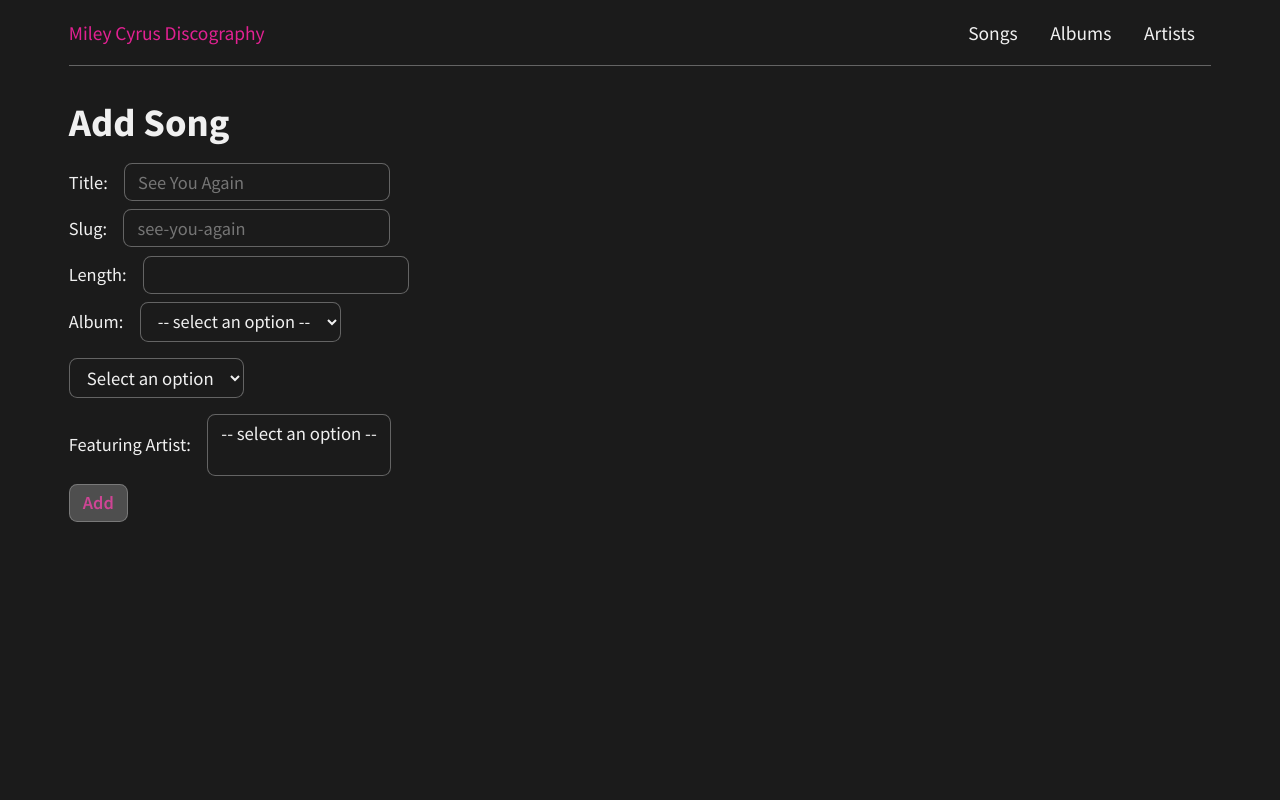
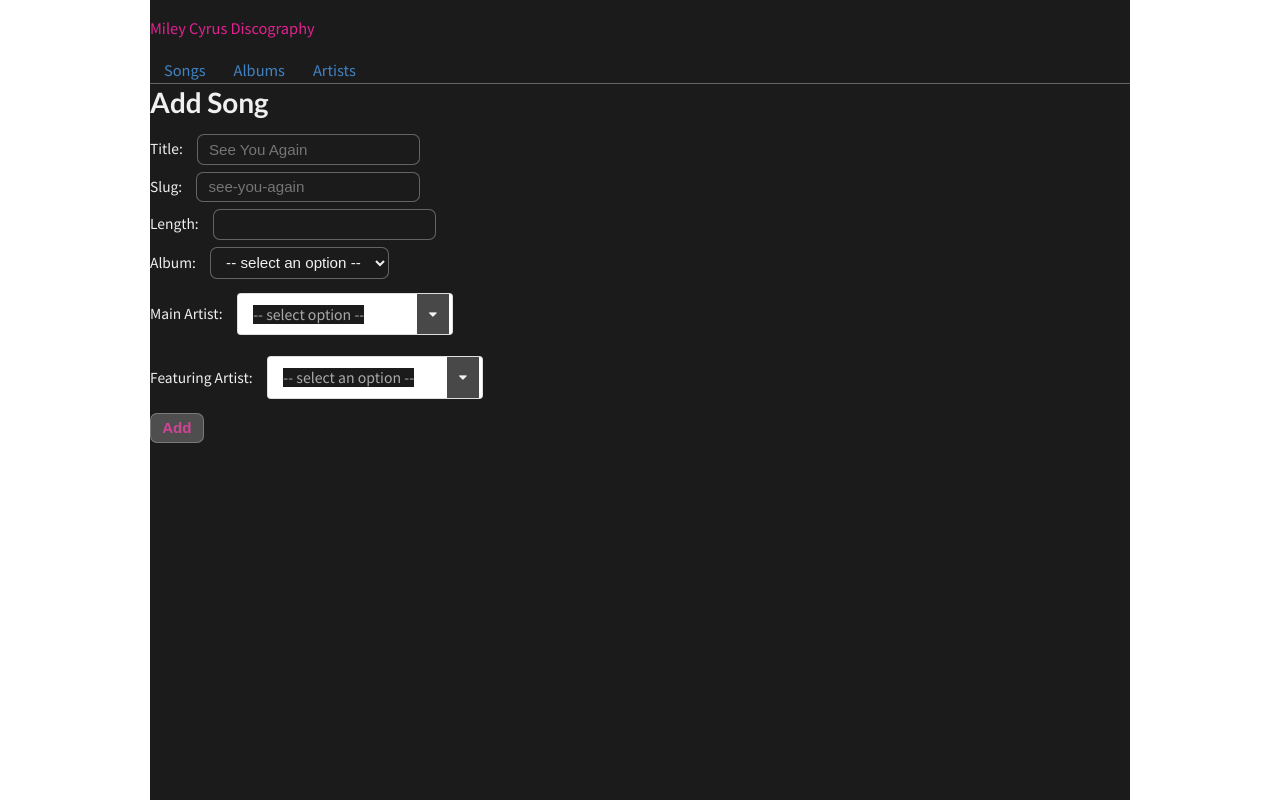
Before and after one commit to cammarb/miley-discography, a Flask app: page /songs/add_song in a window 1280 px wide. Run offline with Flask 2, Linux system fonts and the light colour scheme; data that the repository does not hold is empty; some libraries are stand-ins or nearby versions.

Commit message:
update templates

```diff
--- a/app/templates/songs/add_song.html
+++ b/app/templates/songs/add_song.html
@@ -2,6 +2,13 @@
 {% block head%}
 {{super()}}
 <script src="{{ url_for('static',filename='js/multiselect.js') }}"></script>
+
+
+<link rel="stylesheet" href="https://cdnjs.cloudflare.com/ajax/libs/semantic-ui/2.4.1/semantic.min.css" />
+<script src="https://code.jquery.com/jquery-3.1.1.min.js">
+</script>
+<script src="https://cdnjs.cloudflare.com/ajax/libs/semantic-ui/2.4.1/semantic.min.js">
+</script>
 {% endblock %}
 
 {% block nav %}
@@ -37,24 +44,21 @@
             {% endfor %}
         </select>
     </div>
-    <div class="multiselect">
-        <div class="selectBox">
-            <select>
-                <option>Select an option</option>
-            </select>
-            <div class="overSelect"></div>
-        </div>
-        <div id="checkboxes">
+
+    <div>
+        <label for="main_artist">Main Artist:</label>
+        <select name="main_artist" class="ui selection dropdown" multiple="" id="multi-select">
+            <option disabled value="">-- select option --</option>
             {% for artist in artists %}
-            <label for="{{artist.id}}"><input type="checkbox" id="{{artist.id}}"
-                    value="{{artist.id}}">{{artist.name}}</label>
+            <option value="{{artist.id}}">{{artist.name}}</option>
             {% endfor %}
-        </div>
+        </select>
     </div>
+
     <div>
         <label for="featuring_artist">Featuring Artist:</label>
-        <select name="featuring_artist" id="featuring_artist" multiple="multiple" size="2">
-            <option disabled selected value>-- select an option --</option>
+        <select name="featuring_artist" class="ui selection dropdown" multiple="" id="multi-select">
+            <option disabled value="">-- select an option --</option>
             {% for artist in artists %}
             <option value="{{artist.id}}">{{artist.name}}</option>
             {% endfor %}
@@ -64,4 +68,7 @@
         <button type="submit" class="btn ">Add</button>
     </div>
 </form>
+<script>
+    $('.ui.dropdown').dropdown();
+</script>
 {% endblock %}
```
Also changed, not shown: app/templates/songs/song.html (+7 -22 lines).
